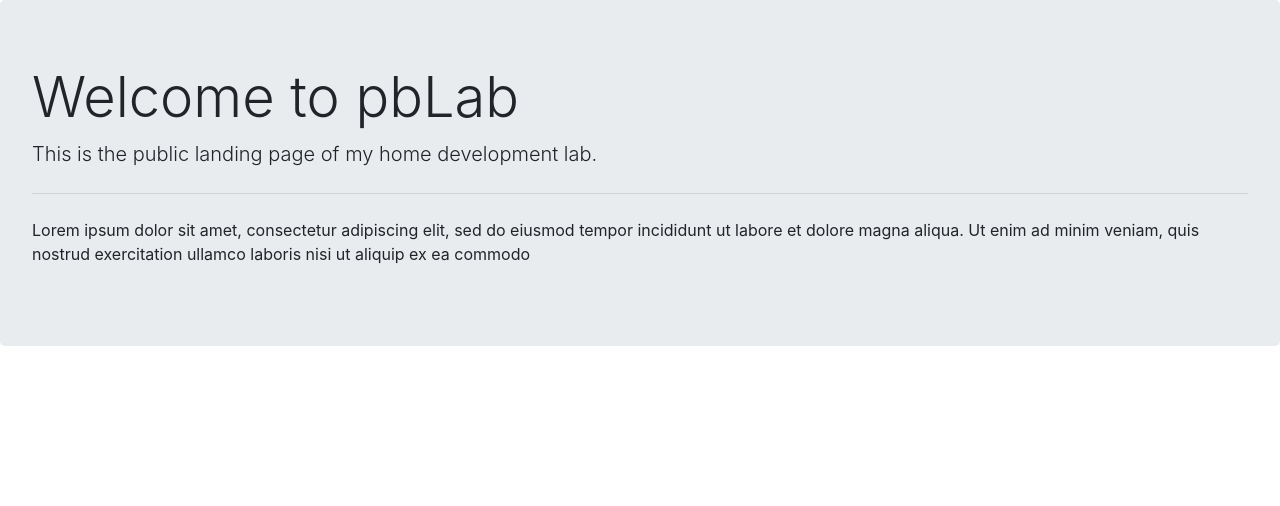
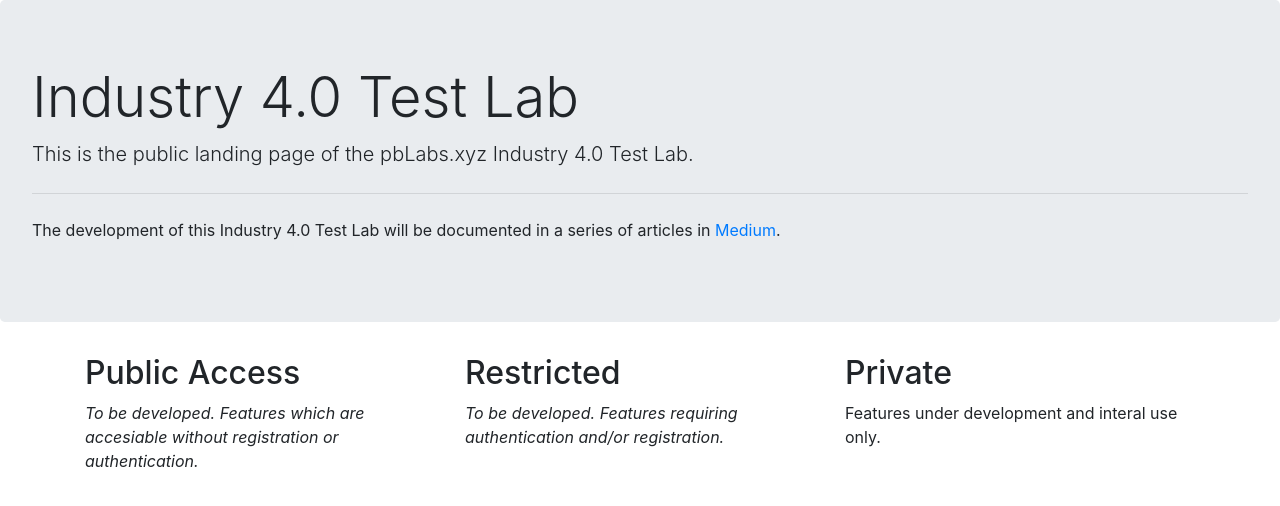
Before and after one commit to patrickcberry/lab-web, a plain HTML site: page www/index.html in a window 1280 px wide. Drawn offline with nearby package versions, Linux system fonts and the light colour scheme.

Commit message:
General update

```diff
--- a/www/index.html
+++ b/www/index.html
@@ -13,28 +13,37 @@
   <body>
 
     <div class="jumbotron">
-        <h1 class="display-4">Welcome to pbLab</h1>
-        <p class="lead">This is the public landing page of my home development lab.</p>
+        <h1 class="display-4">Industry 4.0 Test Lab</h1>
+        <p class="lead">This is the public landing page of the pbLabs.xyz Industry 4.0 Test Lab.</p>
         <hr class="my-4">
         <p>
-            Lorem ipsum dolor sit amet, consectetur adipiscing elit, sed do eiusmod tempor incididunt ut labore et
-            dolore magna aliqua. Ut enim ad minim veniam, quis nostrud exercitation ullamco laboris nisi ut aliquip ex ea commodo
+            The development of this Industry 4.0 Test Lab will be documented in a series of articles
+            in <a target="_blank" href="https://medium.com/">Medium</a>.
         </p>
         <!--
         <a class="btn btn-primary btn-lg" href="#" role="button">Learn more</a>
         -->
+    </div>
+    <div class="container">
+      <div class="row">
+        <div class="col-xs-12 col-sm-12 col-md-4">
+          <h2>Public Access</h2>
+          <p><i>To be developed. Features which are accesiable without registration or authentication.</i></p>
+        </div>
+        <div class="col-xs-12 col-sm-12 col-md-4">
+          <h2>Restricted</h2>
+          <p><i>To be developed. Features requiring authentication and/or registration.</i></p>
+        </div>
+        <div class="col-xs-12 col-sm-12 col-md-4">
+          <h2>Private</h2>
+          <p>Features under development and interal use only.</p>
+        </div>
       </div>
-
-    <!-- Optional JavaScript; choose one of the two! -->
+    </div>
 
     <!-- Option 1: jQuery and Bootstrap Bundle (includes Popper) -->
     <script src="https://code.jquery.com/jquery-3.5.1.slim.min.js" integrity="sha384-DfXdz2htPH0lsSSs5nCTpuj/zy4C+OGpamoFVy38MVBnE+IbbVYUew+OrCXaRkfj" crossorigin="anonymous"></script>
     <script src="https://cdn.jsdelivr.net/npm/bootstrap@4.5.3/dist/js/bootstrap.bundle.min.js" integrity="sha384-ho+j7jyWK8fNQe+A12Hb8AhRq26LrZ/JpcUGGOn+Y7RsweNrtN/tE3MoK7ZeZDyx" crossorigin="anonymous"></script>
 
-    <!-- Option 2: jQuery, Popper.js, and Bootstrap JS
-    <script src="https://code.jquery.com/jquery-3.5.1.slim.min.js" integrity="sha384-DfXdz2htPH0lsSSs5nCTpuj/zy4C+OGpamoFVy38MVBnE+IbbVYUew+OrCXaRkfj" crossorigin="anonymous"></script>
-    <script src="https://cdn.jsdelivr.net/npm/popper.js@1.16.1/dist/umd/popper.min.js" integrity="sha384-9/reFTGAW83EW2RDu2S0VKaIzap3H66lZH81PoYlFhbGU+6BZp6G7niu735Sk7lN" crossorigin="anonymous"></script>
-    <script src="https://cdn.jsdelivr.net/npm/bootstrap@4.5.3/dist/js/bootstrap.min.js" integrity="sha384-w1Q4orYjBQndcko6MimVbzY0tgp4pWB4lZ7lr30WKz0vr/aWKhXdBNmNb5D92v7s" crossorigin="anonymous"></script>
-    -->
   </body>
 </html>
```
Also changed, not shown: 2 other files.
